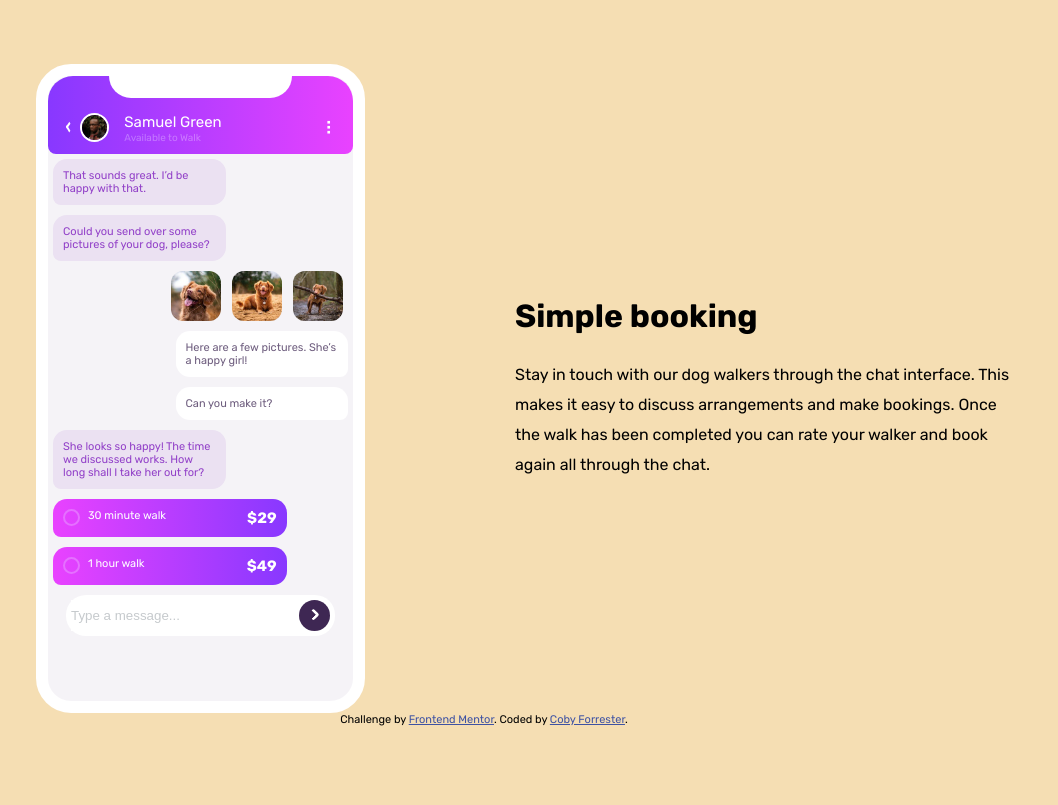
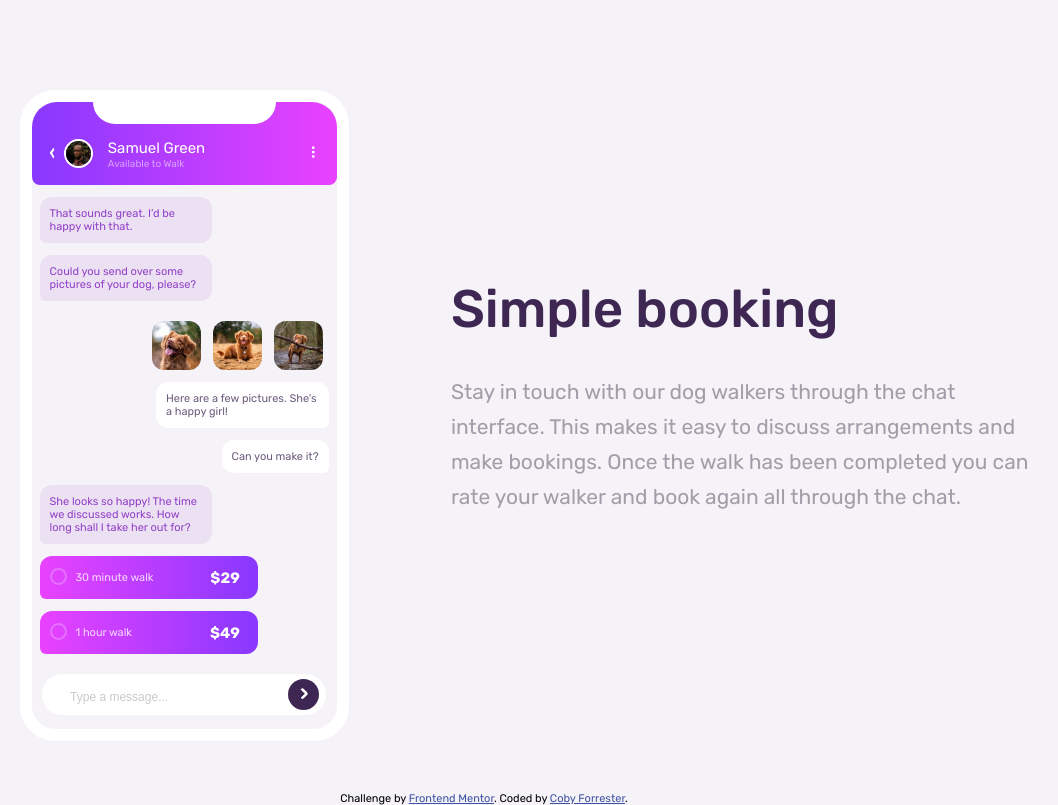
Before and after one commit to cobyforrester/css-challenges, a plain HTML site: page chat-app-illustration/index.html in a window 1280 px wide. Shown: the whole page, without its empty margins (156-1214 px from the left). Drawn offline with Linux system fonts and the light colour scheme.

Commit message:
styled phone/made responsive -chatapp

```diff
--- a/chat-app-illustration/index.html
+++ b/chat-app-illustration/index.html
@@ -13,7 +13,7 @@
     />
     <link rel="stylesheet" href="./styles/styles.css" />
 
-    <title>Frontend Mentor | [Challenge Name Here]</title>
+    <title>Frontend Mentor | Chat App</title>
 
     <!-- Feel free to remove these styles or customize in your own stylesheet 👍 -->
     <style>
--- a/chat-app-illustration/styles/styles.scss
+++ b/chat-app-illustration/styles/styles.scss
@@ -8,14 +8,14 @@
 body {
   font-family: 'Rubik', sans-serif;
   box-sizing: border-box;
-  background-color: wheat;
+  background-color: hsl(270, 20%, 96%);
 }
 
 // ============ Variables ==============
 
 // ######## Phone ########
 //General
-$phone-height: 625px;
+$phone-height: 627px;
 $phone-width: 305px;
 $phone-border-radius: 35px;
 $phone-border: 12px white solid;
@@ -24,19 +24,22 @@ $phone-top-top-border-radius: 25px;
 $phone-top-bottom-border-radius: 8px;
 
 // phone body
-$border-radius-msg-standard: 14px;
-$border-radius-msg-less: 8px;
-$msg-margin: 5px;
+$border-radius-msg-standard: 12px;
+$border-radius-msg-less: 6px;
+$msg-margin-top: 12px;
+$msg-margin-sides: 8px;
 
 // ###### Simple Booking #######
-$simple-booking-width: 500px;
+$simple-booking-width: 600px;
 
 
 .dynamic-content {
   display: flex;
   flex-wrap: nowrap;
   flex-direction: row;
-  margin: 5% auto auto 15%;
+  align-items: center;
+  justify-content: center;
+
 
   // PHONE SECTION
   & > .phone {
@@ -45,6 +48,7 @@ $simple-booking-width: 500px;
     height: $phone-height;
     font-size: 11px;
     flex-shrink: 0;
+    margin: 7% 8% 4% 8%;
 
     border-radius: $phone-border-radius;
     border: $phone-border;
@@ -68,7 +72,7 @@ $simple-booking-width: 500px;
       & > .phone-top-content {
         display: flex;
         justify-content: flex-start;
-        padding: 15px 10px 10px 10px;
+        padding: 15px 10px 15px 10px;
         & > .phone-top-text {
           & > .phone-name {
             font-size: 15px;
@@ -77,7 +81,7 @@ $simple-booking-width: 500px;
           }
           & > .phone-status {
             font-size: 10px;
-            opacity: .3;
+            color: hsl(276, 100%, 81%);
           }
         }
         & > img {
@@ -99,7 +103,7 @@ $simple-booking-width: 500px;
         }
         & > .phone-top-three-dots {
           margin: 5px 5px auto auto;
-          font-size: 18px;
+          font-size: 16px;
           &:after {
             content: '\2807';
           }
@@ -111,6 +115,7 @@ $simple-booking-width: 500px;
       flex-direction: column;
       & > * {
         display: inline-block;
+        margin: $msg-margin-top $msg-margin-sides 0 $msg-margin-sides;
       }
 
       & > .grey-background-msg {
@@ -119,7 +124,6 @@ $simple-booking-width: 500px;
         border-radius: $border-radius-msg-standard;
         border-bottom-left-radius: $border-radius-msg-less;
         padding: 10px;
-        margin: $msg-margin;
         margin-right: auto;
         width: 50%;
       }
@@ -127,11 +131,11 @@ $simple-booking-width: 500px;
         display: flex;
         flex-direction: row;
         width: 60%;
-        margin: $msg-margin;
         margin-left: auto;
+        margin-top: $msg-margin-top + 8px;
         & > img {
           margin: auto;
-          height: 50px;
+          height: 49px;
           border-radius: 12px;
         }
       }
@@ -141,9 +145,8 @@ $simple-booking-width: 500px;
         border-radius: $border-radius-msg-standard;
         border-bottom-right-radius: $border-radius-msg-less;
         padding: 10px;
-        margin: $msg-margin;
         margin-left: auto;
-        width: 50%;
+        max-width: 50%;
       }
       & > .event-msg {
         display: flex;
@@ -151,26 +154,26 @@ $simple-booking-width: 500px;
         border-radius: $border-radius-msg-standard;
         border-bottom-left-radius: $border-radius-msg-less;
         padding: 10px;
-        margin: $msg-margin;
+        height: 23px;
         margin-right: auto;
-        width: 70%;
+        width: 65%;
 
         // for radio btn in event msg
         & > span:first-child {
           display: inline-block;
-          margin-left: right;
-          margin-right: 8px;
+          margin: 2px 9px auto 0 ;
           height: 13px;
           width: 13px;
-          background: transparent !important;
+          background: transparent;
           border: 2px hsl(289, 100%, 72%) solid;
-          border-radius: 50%;
+          border-radius: 50px;
         }
         // walk time
         & > span:nth-child(2) {
           color: white;
           display: inline-block;
-          margin-left: right;
+          margin: 5px auto auto 0;
+          opacity: .8;
         }
         & > span:last-child {
           color: white;
@@ -179,23 +182,28 @@ $simple-booking-width: 500px;
           text-align: end;
           display: inline-block;
           margin-left: auto;
+          padding: 3px 8px 0 0;
         }
       }
       & > .msg-input {
           display:flex;
           flex-direction:row;
           background-color: white;
-          border-radius: 20px;
+          border-radius: 25px;
           padding:5px;
-          margin: 5px 18px 5px 18px;
+          width: 90%;
+          margin: $msg-margin-top + 8px auto auto auto;
           & > input {
             flex-grow:1;
             border:none;
+            padding-top: 4px;
+            padding-left: 8.5%;
             &:focus{
               outline: none;
           }
           &::placeholder {
             color: hsl(206, 6%, 79%);
+            font-size: .9em;
           }
         }
         & > button {
@@ -203,6 +211,7 @@ $simple-booking-width: 500px;
           background: hsl(271, 36%, 24%);
           color:white;
           border-radius: 100px;
+          margin-right: 2px;
           & > span {
               width: .09em;
               height: .09em;
@@ -224,15 +233,39 @@ $simple-booking-width: 500px;
 
   // SIMPLE BOOKING SECTION
   & > .simple-booking {
-
-    margin: auto auto auto 150px;
-    width: $simple-booking-width;
+    flex-basis: 100%;
+    max-width: $simple-booking-width;
     & > h1 {
-      margin-bottom: 25px;
+      margin-bottom: 34px;
+      font-size: 3.3em;
+      font-weight: 500;
+      color: hsl(271, 36%, 24%);
     }
     & > p {
-      line-height: 30px;
+      line-height: 35px;
+      font-size: 21px;
+      color: hsl(270, 7%, 64%);
     }
   }
 
 }
+
+
+@media only screen and (max-width: 940px) {
+  .dynamic-content {
+    flex-wrap: wrap;
+  }
+  .phone {
+    margin-bottom: 70px !important;
+  }
+  .simple-booking {
+    text-align: center;
+    margin-bottom: 70px !important;
+    display: flex;
+    flex-direction: column;
+    & > p {
+      margin: auto;
+      max-width: 400px !important;
+    }
+  }
+}
```
Also changed, not shown: chat-app-illustration/styles/styles.css, 1 other file.
